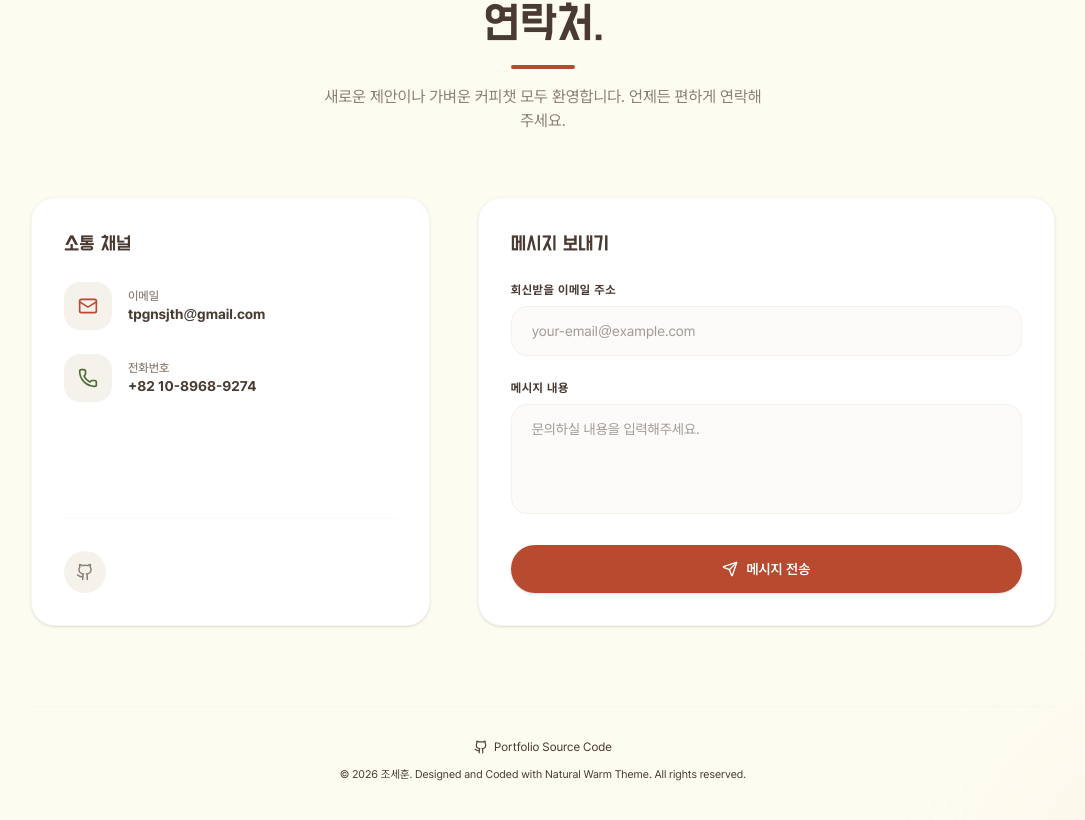
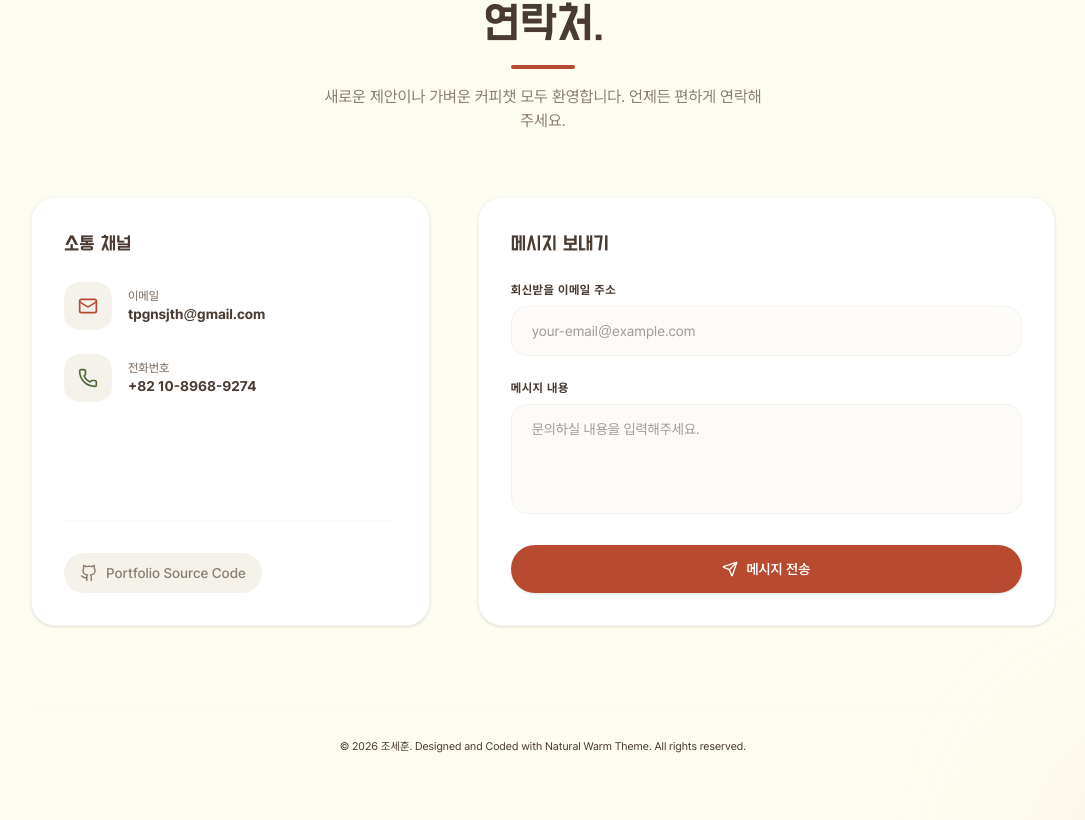
Before and after one commit to 951jth/portpolio, a Next.js app: page / in a window 1280 px wide. Shown: the part 3848-4668 px from the top of the page, without its empty margins (97-1182 px from the left). Built offline with nearby package versions, Linux system fonts and the light colour scheme.

Commit message:
style: 연락처 섹션 깃허브 소스코드 링크 UI 개선 및 푸터 중복 제거

```diff
--- a/src/components/sections/Contact.tsx
+++ b/src/components/sections/Contact.tsx
@@ -74,10 +74,11 @@ export default function Contact() {
                     href="https://github.com/951jth/portpolio"
                     target="_blank"
                     rel="noreferrer"
-                    className="p-3 bg-outer hover:bg-primary hover:text-white rounded-full text-text-secondary transition-all"
+                    className="flex items-center gap-2 px-4 py-2.5 bg-outer hover:bg-primary hover:text-white rounded-full text-text-secondary transition-all font-pretendard text-sm"
                     aria-label="포트폴리오 소스코드 깃허브 방문 (새 창 이동)"
                   >
                     <Github size={18} />
+                    <span className="font-medium">Portfolio Source Code</span>
                   </a>
                 </div>
               </div>
@@ -95,16 +96,6 @@ export default function Contact() {
 
       {/* Footer copyright */}
       <div className="max-w-5xl mx-auto border-t border-outer/40 mt-20 pt-8 pb-12 flex flex-col items-center gap-3 text-center">
-        <a
-          href="https://github.com/951jth/portpolio"
-          target="_blank"
-          rel="noreferrer"
-          className="flex items-center gap-1.5 text-text hover:text-primary transition-colors font-pretendard text-xs group"
-          aria-label="포트폴리오 소스코드 깃허브 방문 (새 창 이동)"
-        >
-          <Github size={14} className="group-hover:scale-110 transition-transform" />
-          <span>Portfolio Source Code</span>
-        </a>
         <p className="font-pretendard text-[11px] text-text">
           © {new Date().getFullYear()} 조세훈. Designed and Coded with Natural Warm Theme. All rights reserved.
         </p>
```
